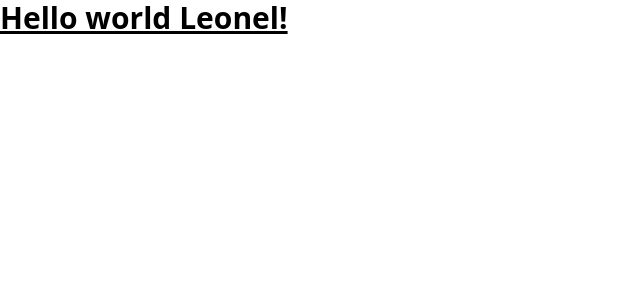
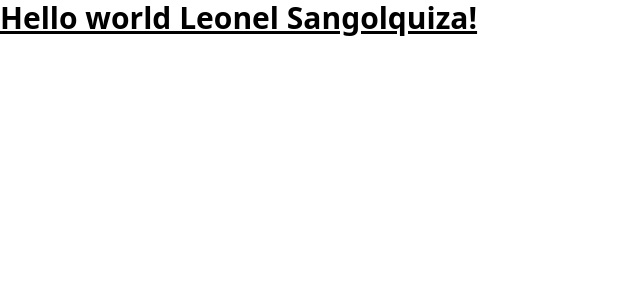
Before and after one commit to Leonel90/PetPock, an Angular app: page / in a window 1280 px wide. Shown: the top 300 px of the page, without its empty margins (0-640 px from the left). Built offline with nearby package versions, Linux system fonts and the light colour scheme.

Commit message:
Cambios-2-hola-mundo

```diff
--- a/src/app/app.component.html
+++ b/src/app/app.component.html
@@ -1,5 +1,5 @@
 <h1 class="text-3xl font-bold underline">
-  Hello world Leonel!
+  Hello world Leonel Sangolquiza!
 </h1>
 
 <router-outlet/>
```
